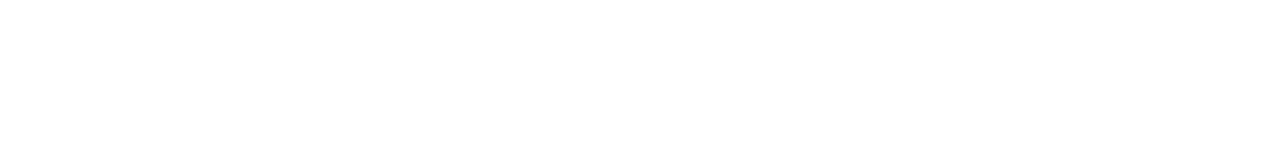
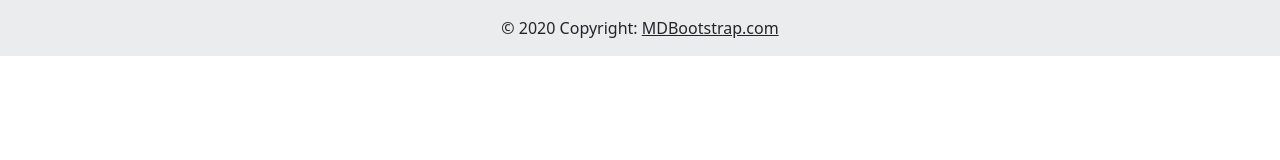
Before and after one commit to RDsT1707/premier-depot, a plain HTML site: page jour1/exercices1/index.html in a window 1280 px wide. Drawn offline with nearby package versions, Linux system fonts and the light colour scheme.

Commit message:
add footer

```diff
--- a/jour1/exercices1/index.html
+++ b/jour1/exercices1/index.html
@@ -8,7 +8,12 @@
 
 </head>
 <body>
-
+    <footer class="bg-body-tertiary text-center text-lg-start">
+        <div class="text-center p-3" style="background-color: rgba(0, 0, 0, 0.05);">
+          © 2020 Copyright:
+          <a class="text-body" href="https://mdbootstrap.com/">MDBootstrap.com</a>
+        </div>
+      </footer>
     <script src="https://cdn.jsdelivr.net/npm/bootstrap@5.3.3/dist/js/bootstrap.bundle.min.js" integrity="sha384-YvpcrYf0tY3lHB60NNkmXc5s9fDVZLESaAA55NDzOxhy9GkcIdslK1eN7N6jIeHz" crossorigin="anonymous"></script>
 </body>
 </html>
```
